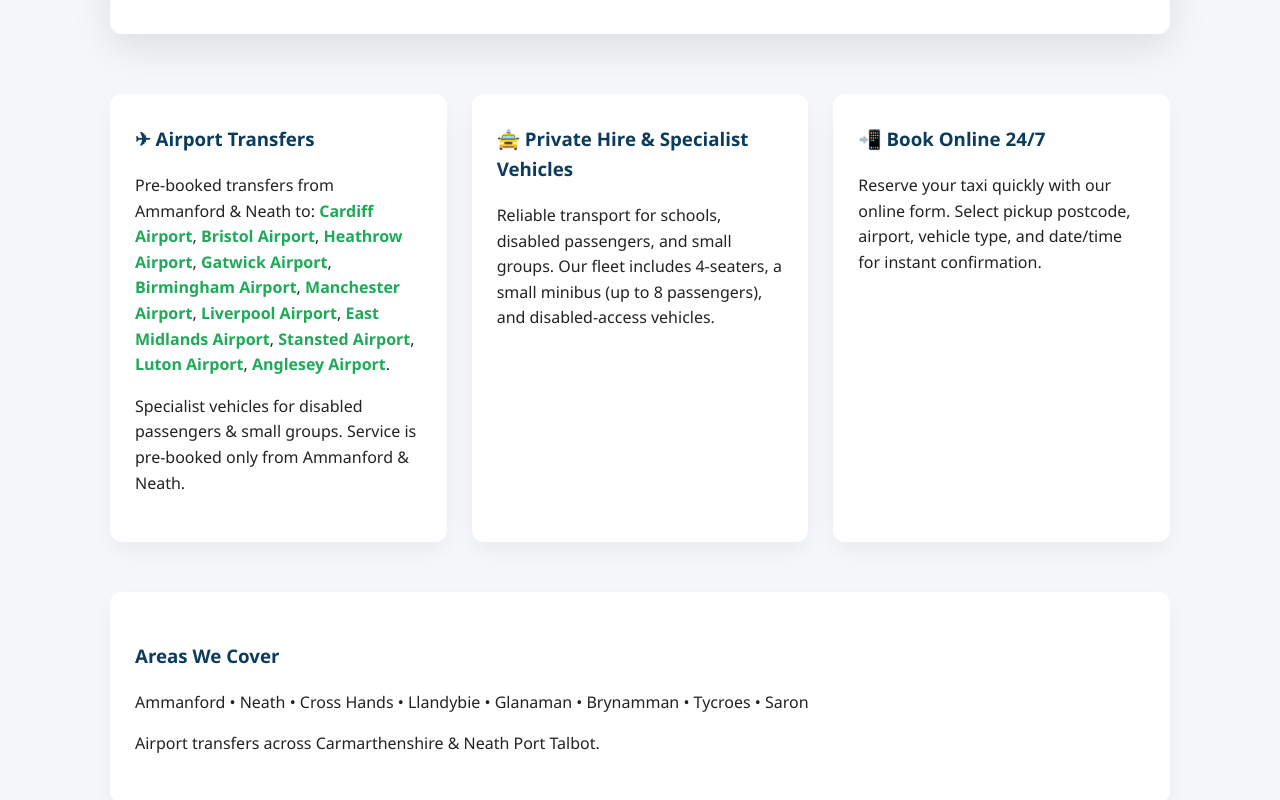
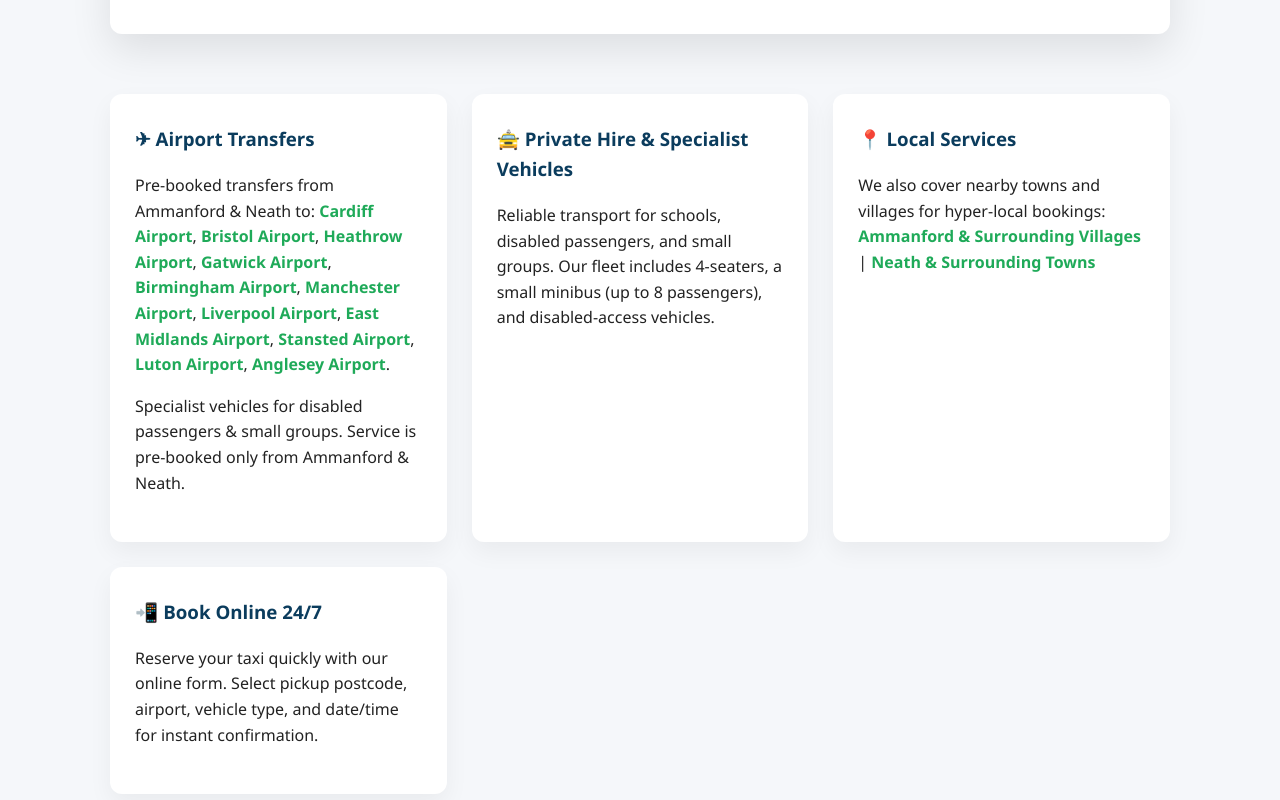
Before and after one commit to daihill84/taxi_gen, a plain HTML site: page index.html in a window 1280 px wide. Shown: the part 500-1300 px from the top of the page. Drawn offline with Linux system fonts and the light colour scheme.

Commit message:
Update index.html

```diff
--- a/index.html
+++ b/index.html
@@ -118,6 +118,15 @@ a:hover { text-decoration:underline; }
     </div>
 
     <div class="feature">
+      <h3>📍 Local Services</h3>
+      <p>
+        We also cover nearby towns and villages for hyper-local bookings:
+        <a href="ammanford-area.html">Ammanford & Surrounding Villages</a> |
+        <a href="neath-area.html">Neath & Surrounding Towns</a>
+      </p>
+    </div>
+
+    <div class="feature">
       <h3>📲 Book Online 24/7</h3>
       <p>
         Reserve your taxi quickly with our online form.
```
